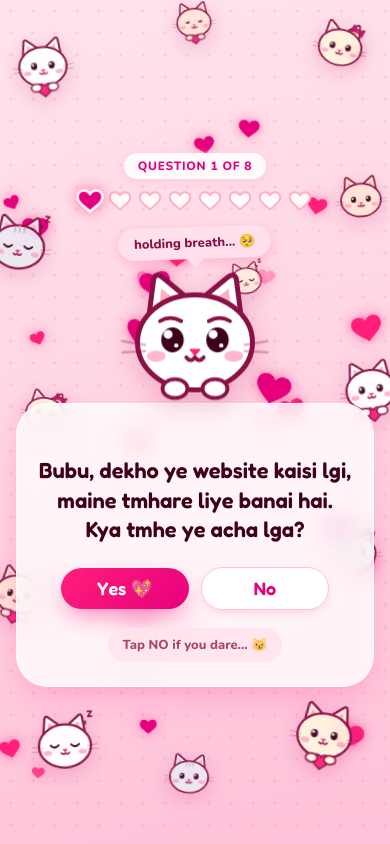
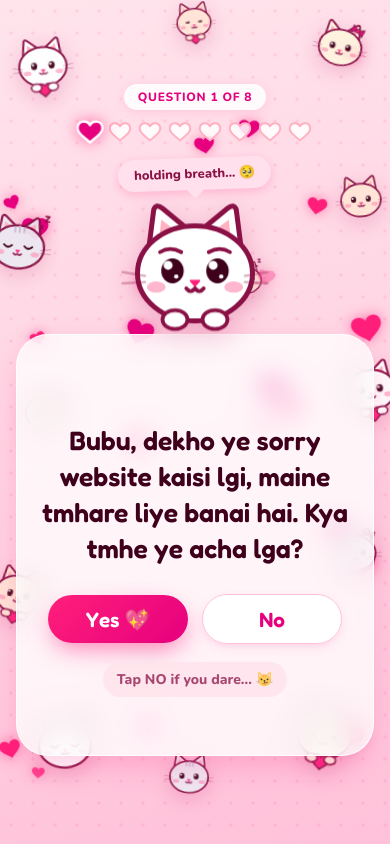
Before and after one commit to aniketofficial540/kp, a plain HTML site: page index.html in a window 390 px wide. Both pictures are taken after a click on the button "Okayyy 💗". Drawn offline with nearby package versions, Linux system fonts and the light colour scheme.

Commit message:
updated questions

```diff
--- a/index.html
+++ b/index.html
@@ -22,7 +22,7 @@
     <!-- 1. Welcome -->
     <section class="screen is-active" id="welcome">
       <span class="chip">💌 Ek chhota sa sorry</span>
-      <h1 class="title">Heyyy <span class="name" id="herName">Tikki</span> 🥺</h1>
+      <h1 class="title">Pyaari <span class="name" id="herName">Tikki</span> 🥺</h1>
       <p class="subtitle" id="welcomeText"></p>
       <div class="card welcome-card">
         <div class="hero" id="welcomeKitty"></div>
@@ -73,7 +73,7 @@
   <button class="yes-takeover" id="yesTakeover" type="button" hidden>
     <span class="yt-kitty" id="takeoverKitty"></span>
     <span class="yt-main">YESSS 💖</span>
-    <span class="yt-sub">ab koi option nahi bacha 😼</span>
+    <span class="yt-sub">heheh, ab koi option nahi bacha 😼</span>
   </button>
 
   <div class="toast" id="toast" role="status" aria-live="polite"></div>
--- a/script.js
+++ b/script.js
@@ -7,9 +7,9 @@ const CONFIG = {
   welcomeText: 'Dudu se galti ho gayi... aur Dudu bhot bhot sorry hai 🥺 Kuch questions ke answer dogi?',
 
   questions: [
-    'Bubu, dekho ye website kaisi lgi, maine tmhare liye banai hai. Kya tmhe ye acha lga?',
+    'Bubu, dekho ye sorry website kaisi lgi, maine tmhare liye banai hai. Kya tmhe ye acha lga?',
     'Dudu, jaada time nhi de paata hai ab pehle ki trh. Dudu ko maaf kr do iske liye',
-    'Kya bubu ko sorry website dekh ke acha lga, dudu ne bhot man se banaya hai',
+    'Dudu ne birthday pe story nahi laga paaya tha toh dudu ko saja dena pr baat krna mt chhorna bububu',
     'Bububu ko pta hai na ki dudu bhot pyaar krta hai bububu se apni',
     'Kya dudu ko chance milna chahiye apni glti sudharne ke liye?',
     'Kya Dudu tumhe sorry bolne ke liye ek cute si hug deserve karta hai?',
@@ -36,8 +36,8 @@ const CONFIG = {
   yesToasts: ['Yayyy! 🥰', 'Hehe, pata tha 💖', 'Dudu khush ho gaya! 😻', 'Awww thank youuu 🫶'],
 
   finalTitle: 'YAYYY! 💖',
-  finalSub: 'Pata tha meri Tikki maan jayegi 🥰',
-  finalMessage: 'Thank you Bubu 🫶 Dudu promise karta hai ki ab tumhe zyada time dega aur kabhi itna wait nahi karayega. Tum Dudu ki sabse favourite ho, hamesha. Love you sooo much 💗',
+  finalSub: 'Pata tha meri pyaari si tikki maan jayegi 🥰',
+  finalMessage: 'Thank you Bubu 🫶 Dudu promise karta hai ki ab tumhe zyada time dega aur kabhi itna wait nahi karayega. Tum Dudu ki pyaari si bubu ho aur dudu tmko hamesha bhot saara pyaar krega. Love you sooo much bchaa meraaa💗',
   finalSign: '— Tumhara Dudu 🎀',
   hugToast: 'Hug sent! Dudu ko mil gayi 🤗💞',
 };
--- a/style.css
+++ b/style.css
@@ -415,7 +415,7 @@ body {
 .answers[data-no="0"] .btn { min-width: 128px; }
 
 .yes {
-  font-size: min(var(--yes-size, 18px), 14vw);
+  font-size: min(calc(var(--yes-size, 18px) * var(--btn-scale, 1)), 14vw);
   padding: .55em 1.3em;
   max-width: 100%;
   white-space: nowrap;
@@ -433,7 +433,7 @@ body {
 }
 
 .no {
-  font-size: var(--no-size, 18px);
+  font-size: calc(var(--no-size, 18px) * var(--btn-scale, 1));
   padding: .55em 1.3em;
 }
 
@@ -603,6 +603,36 @@ body {
   transform: translate(-50%, -50%) scale(1);
 }
 
+/* ---------- Phones: bigger question section ---------- */
+
+@media (max-width: 600px) {
+  .question-card {
+    min-height: 50vh;
+    min-height: 50dvh;
+    display: flex;
+    flex-direction: column;
+    justify-content: center;
+    padding: 60px 22px 30px;
+  }
+
+  .question {
+    font-size: clamp(23px, 6.8vw, 28px);
+    margin-bottom: 28px;
+  }
+
+  .answers {
+    --btn-scale: 1.15;
+    gap: 14px;
+  }
+
+  .answers[data-no="0"] .btn { min-width: 140px; }
+
+  .question-card .hint {
+    align-self: center;
+    font-size: 14px;
+  }
+}
+
 @media (prefers-reduced-motion: reduce) {
   *, *::before, *::after {
     animation-duration: .01ms !important;
```
Also changed, not shown: 1 other file.
